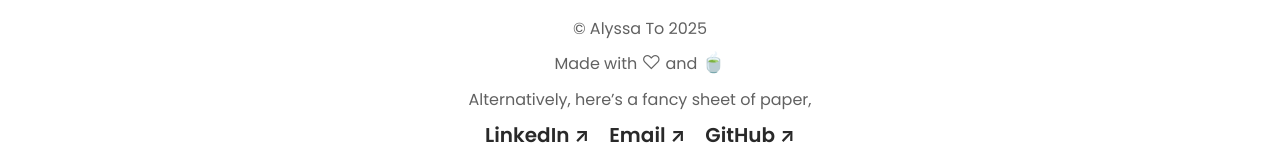
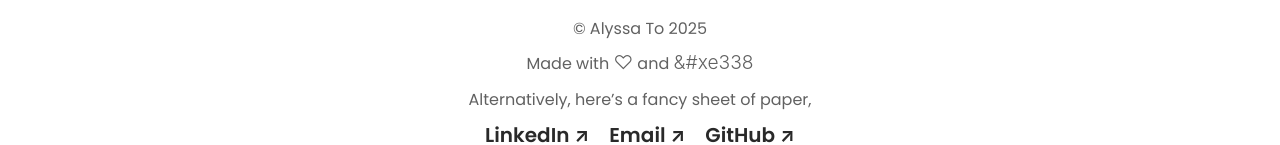
Before and after one commit to alyssaxto/portfolio-updated, a React (Vite) app: page /MVP in a window 1280 px wide. Shown: the part 11268-11413 px from the top of the page. Built offline with nearby package versions, Linux system fonts and the light colour scheme; a web font is replaced by a local one.

Commit message:
chaning footer

```diff
--- a/src/Footer.jsx
+++ b/src/Footer.jsx
@@ -5,12 +5,12 @@ function Footer() {
     return (
         <footer className="footer">
             <div className="linedivider">
-                <span className="emoji">✨</span>
+                <span className="emoji">&#10024;</span>
             </div>
             <div className="footer__left">
                 <h22>Thanks for stopping by!</h22>
                 <p>&copy; Alyssa To {new Date().getFullYear()}</p>
-                <p>Made with <span className="emoji">♡</span> and <span className="emoji">🍵</span></p>
+                <p>Made with <span className="emoji">♡</span> and <span className="emoji">&#xe338</span></p>
             </div>
             <div className="footer__right">
                 <h3>Alternatively, here’s a fancy sheet of paper,</h3>
```
